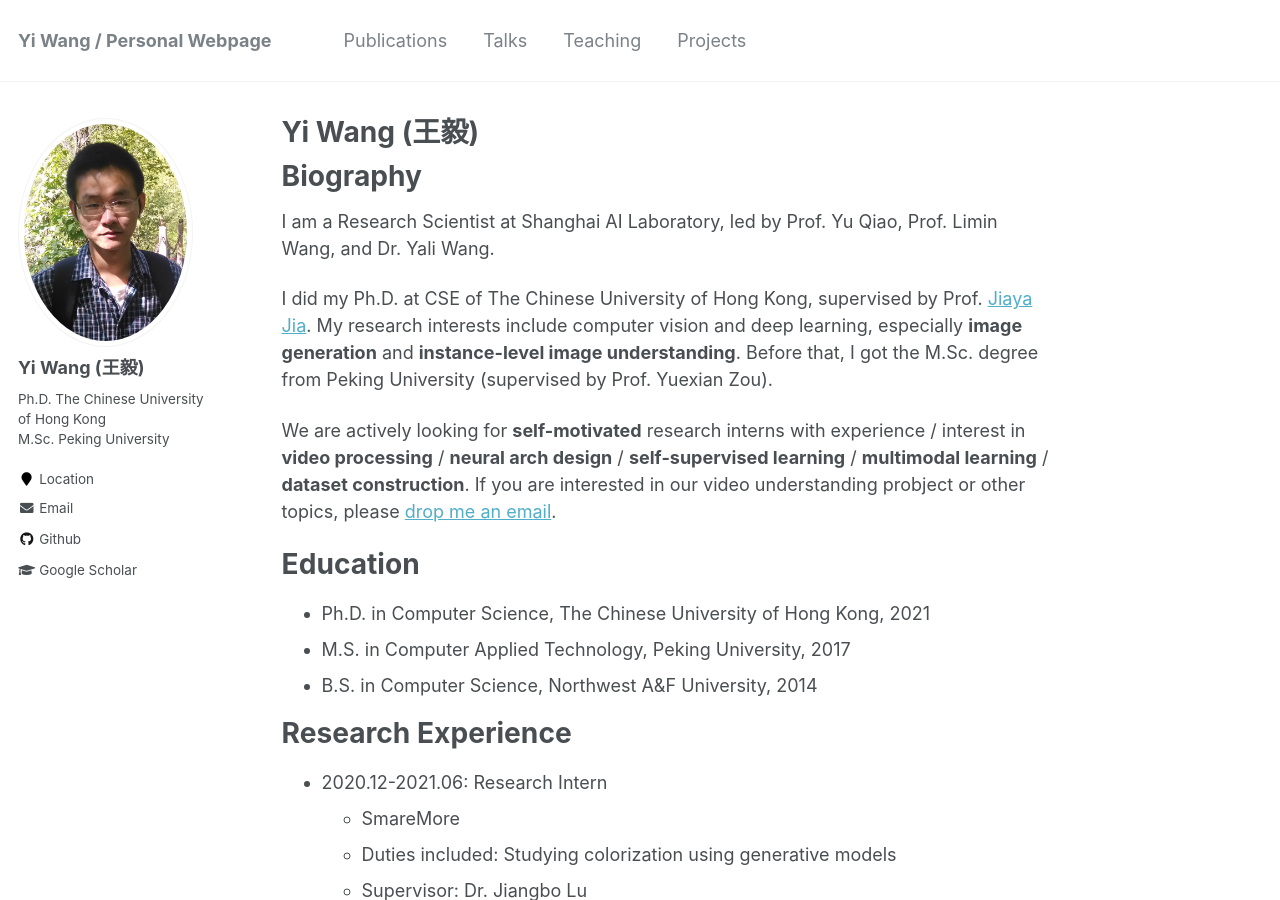
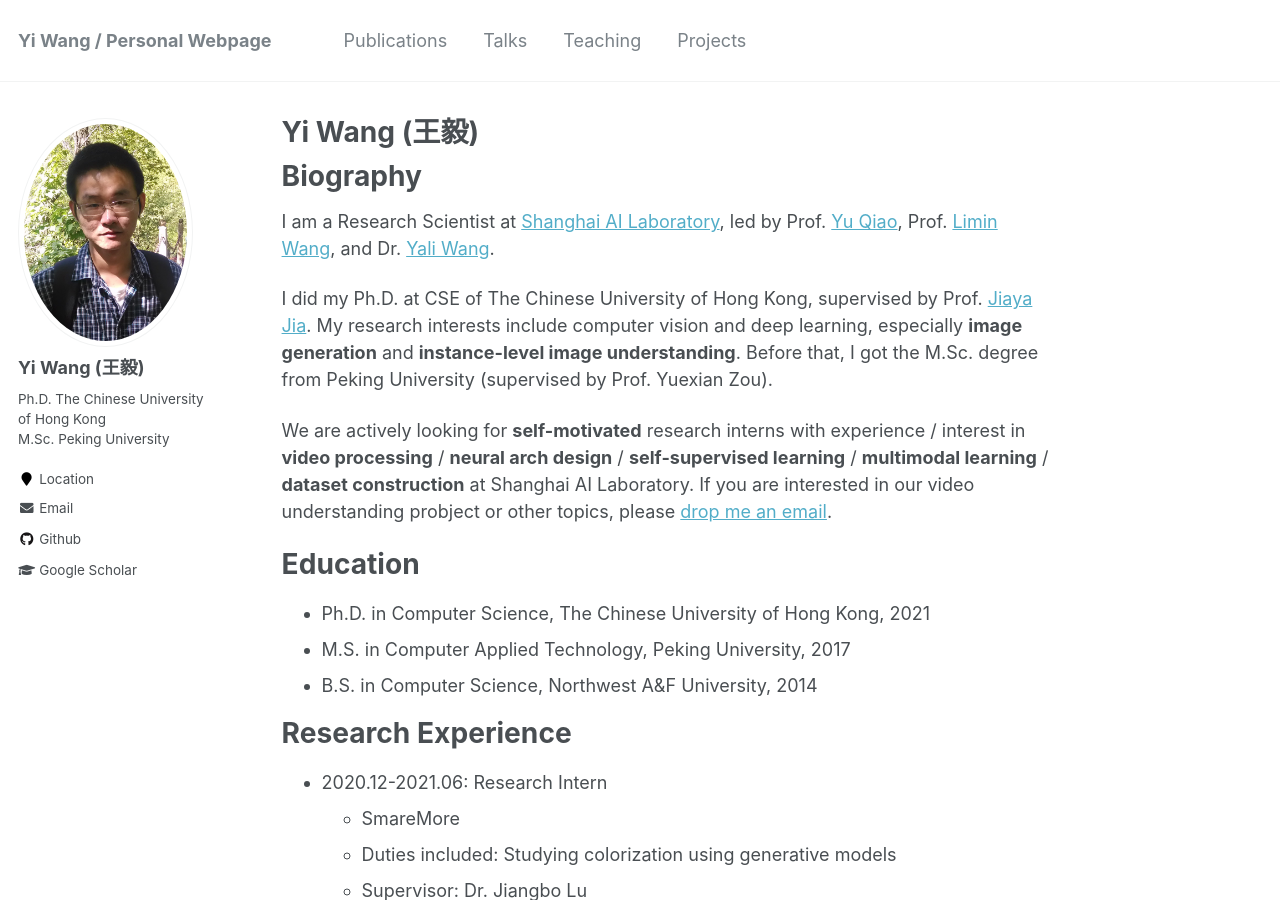
Before and after one commit to shepnerd/shepnerd.github.io, a Jekyll site: the page built from _pages/about.md, in a window 1280 px wide and 900 px high. Built offline with Jekyll 4.4.1, drawn with Linux system fonts in a browser that asks for light colours.

Commit message:
Update about.md

```diff
--- a/_pages/about.md
+++ b/_pages/about.md
@@ -10,11 +10,11 @@ mainfont: Times New Roman
 ---
 Biography
 ======
-I am a Research Scientist at Shanghai AI Laboratory, led by Prof. Yu Qiao, Prof. Limin Wang, and Dr. Yali Wang.
+I am a Research Scientist at [Shanghai AI Laboratory](https://www.shlab.org.cn/), led by Prof. [Yu Qiao](http://mmlab.siat.ac.cn/yuqiao/index.html), Prof. [Limin Wang](https://wanglimin.github.io/), and Dr. [Yali Wang](https://scholar.google.com/citations?user=hD948dkAAAAJ).
 
 I did my Ph.D. at CSE of The Chinese University of Hong Kong, supervised by Prof. [Jiaya Jia](https://jiaya.me/). My research interests include computer vision and deep learning, especially **image generation** and **instance-level image understanding**. Before that, I got the M.Sc. degree from Peking University (supervised by Prof. Yuexian Zou).
 
-We are actively looking for **self-motivated** research interns with experience / interest in **video processing** / **neural arch design** / **self-supervised learning** / **multimodal learning** / **dataset construction**. If you are interested in our video understanding probject or other topics, please [drop me an email](wangyi@pjlab.org.cn).
+We are actively looking for **self-motivated** research interns with experience / interest in **video processing** / **neural arch design** / **self-supervised learning** / **multimodal learning** / **dataset construction** at Shanghai AI Laboratory. If you are interested in our video understanding probject or other topics, please [drop me an email](wangyi@pjlab.org.cn).
 
 Education
 ======
```
